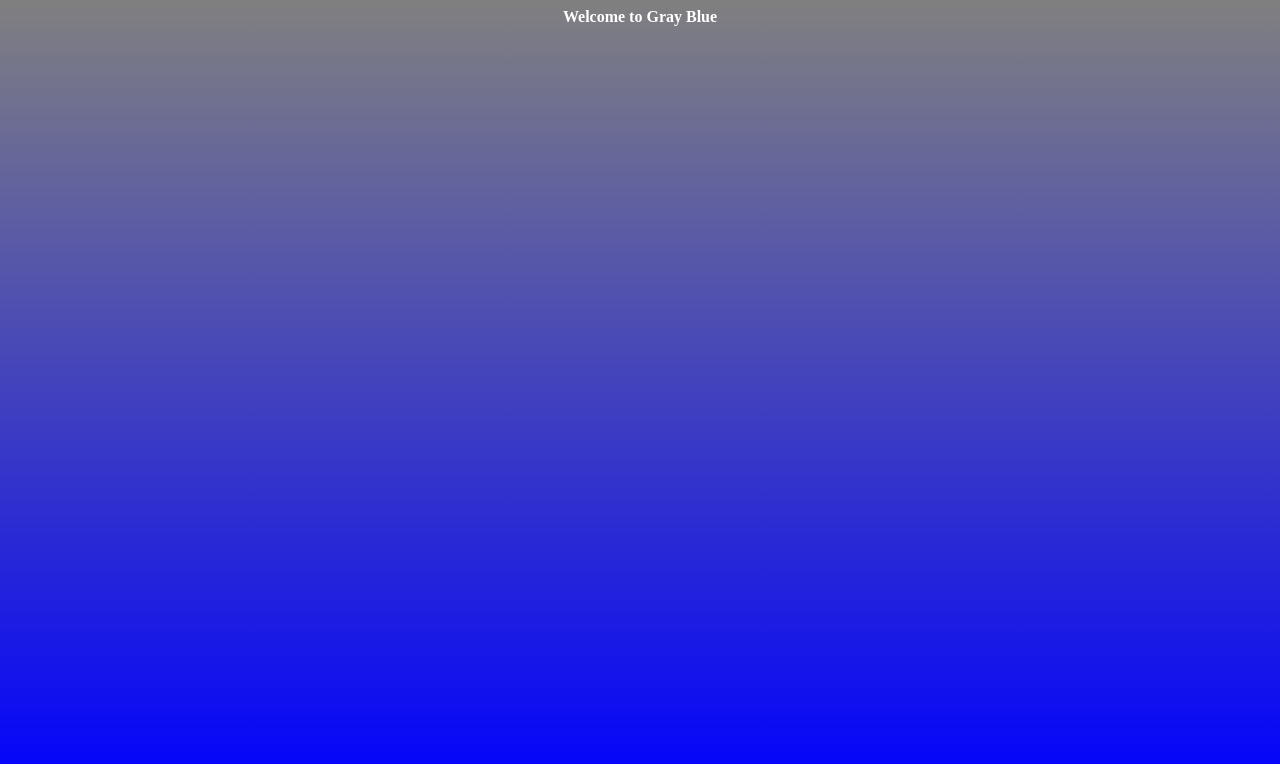
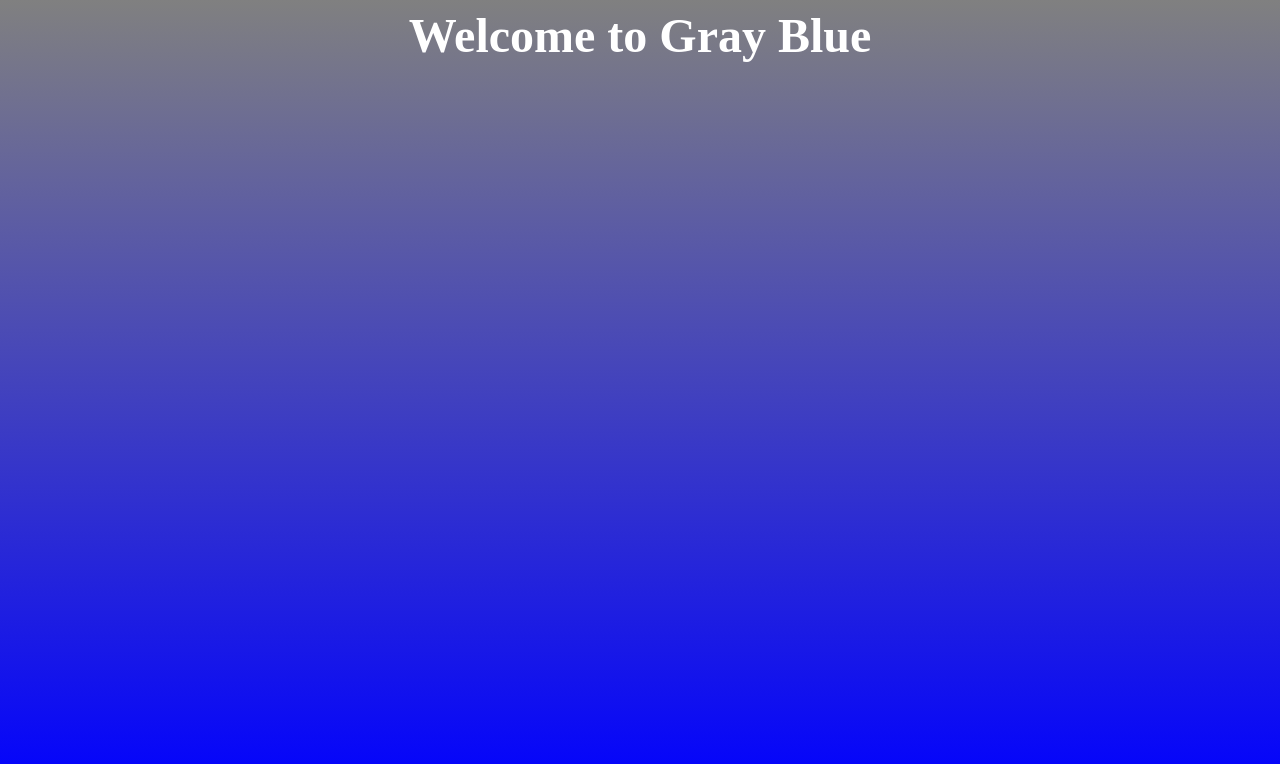
Before and after one commit to hi7373/grayblue, a plain HTML site: page index.html in a window 1280 px wide. Drawn offline with Linux system fonts and the light colour scheme.

Commit message:
Update index.html

```diff
--- a/index.html
+++ b/index.html
@@ -4,7 +4,7 @@
 <style>
   .heading{
     text-align: center;
-    font-size: 100%;
+    font-size: 300%;
     color: white;
   }
 </style>
```
